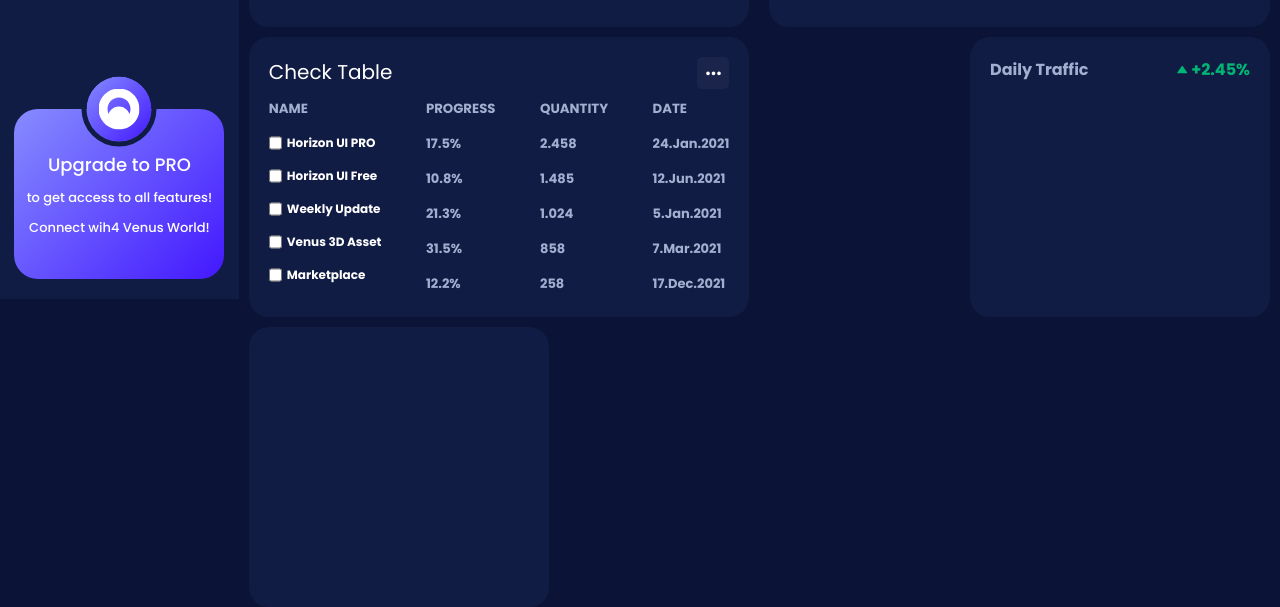
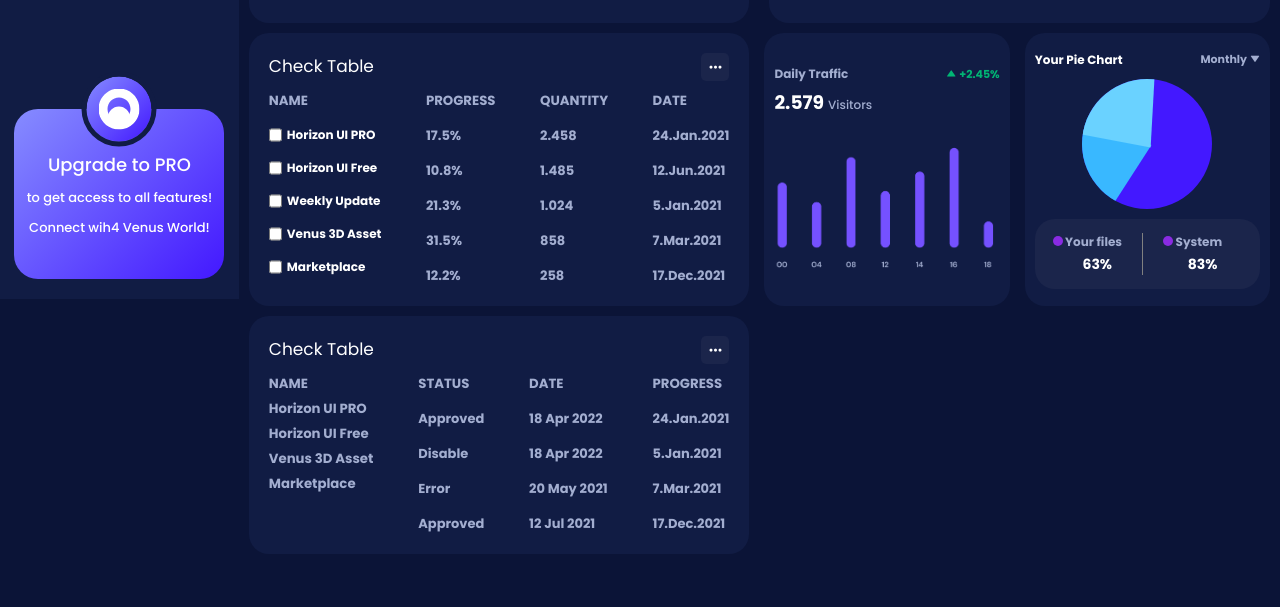
Before and after one commit to Fuadmikayil/HORIZON, a plain HTML site: page index.html in a window 1280 px wide. Shown: the part 500-1107 px from the top of the page. After the commit the page ends 1054 px from the top, so only its background shows below. Drawn offline with nearby package versions, Linux system fonts and the light colour scheme.

Commit message:
traffic bar add

```diff
--- a/index.html
+++ b/index.html
@@ -102,7 +102,9 @@
                         <div class="dashboard_text">
                             <div class="dashboard_input">
                                 <input type="month" id="month" class="month">
-                                <label for="month"> <h5> The is monh</h5></label>
+                                <label for="month">
+                                    <h5> The is monh</h5>
+                                </label>
                             </div>
                             <h2>$37.5K</h2>
                             <h4 class="Total_text">Total Spent <span><i class='bx bxs-up-arrow'></i> +2.45%</span></h4>
@@ -188,10 +190,84 @@
                         <h4>Daily Traffic</h4>
                         <h5><i class='bx bxs-up-arrow'></i>+2.45%</h5>
                     </div>
+                    <h3>2.579 <span>Visitors</span></h3>
+                    <img src="./images/Traffic.png" alt="">
                 </div>
                 <div class="traffic">
+                    <div class="traffic_text">
+                        <h4 class="Chart">Your Pie Chart</h4>
+                        <h6>Monthly<i class='bx bxs-down-arrow'></i></h6>
+                    </div>
+                    <div class="circle">
+                        <div class="square">
 
+                        </div>
+                        <div class="square r2">
+
+                        </div>
+
+                    </div>
+                    <div class="staticbar">
+                        <div class="staticbar_text line">
+                            <h2>
+                                <div class="minicricle"></div> Your files
+                            </h2>
+                            <h3>63%</h3>
+                        </div>
+                        <div class="staticbar_text">
+                            <h2>
+                                <div class="minicricle"></div> System
+                            </h2>
+                            <h3>83%</h3>
+                        </div>
+                    </div>
                 </div>
+                </div>
+                <div class="dashboard ">
+                    <div class="revenue_text">
+                        <h2>Check Table</h2>
+                        <i class='bx bx-dots-horizontal-rounded'></i>
+                    </div>
+
+                    <div class="checktable_wapper">
+                        <div class="checktable">
+                            <h5>
+                                NAME
+                            </h5>
+                            <h5>Horizon UI PRO</h5>
+                            <h5>Horizon UI Free</h5>
+                            <h5>Venus 3D Asset</h5>
+                            <h5>Marketplace</h5>
+                        </div>
+                        <div class="checktable">
+                            <h5>
+                                STATUS
+                            </h5>
+                            <h6>Approved</h6>
+                            <h6>Disable</h6>
+                            <h6>Error</h6>
+                            <h6>Approved</h6>
+                        </div>
+                        <div class="checktable">
+                            <h5>
+                                DATE
+                            </h5>
+                            <h6>18 Apr 2022</h6>
+                            <h6>18 Apr 2022</h6>
+                            <h6>20 May 2021</h6>
+                            <h6>12 Jul 2021</h6>
+                        </div>
+                        <div class="checktable">
+                            <h5>
+                                PROGRESS
+                            </h5>
+                            <h6>24.Jan.2021</h6>
+                            <h6>5.Jan.2021</h6>
+                            <h6>7.Mar.2021</h6>
+                            <h6>17.Dec.2021</h6>
+                        </div>
+
+                    </div>
                 </div>
             </section>
         </section>
--- a/style.css
+++ b/style.css
@@ -180,7 +180,7 @@
 
 .header_main>.hiro>.dashboard_div {
   width: 195px;
-  padding: 10px ;
+  padding: 10px;
   border-radius: 23px;
   background: rgba(17, 28, 68, 1);
   display: flex;
@@ -190,66 +190,75 @@
 
 }
 
-.header_main>.hiro>.dashboard_div>i{
+.header_main>.hiro>.dashboard_div>i {
   color: white;
   font-size: 25px;
   background-color: rgb(27, 37, 75);
   padding: 10px;
   border-radius: 50%;
 }
-.header_main>.hiro>.dashboard_div>.dashboard_text>h5{
+
+.header_main>.hiro>.dashboard_div>.dashboard_text>h5 {
   font-weight: 500;
   font-size: 11px;
   color: rgba(163, 174, 208, 1);
 }
-.header_main>.hiro>.dashboard_div>.dashboard_text>h3{
+
+.header_main>.hiro>.dashboard_div>.dashboard_text>h3 {
   font-weight: 700;
   color: rgb(255, 255, 255);
 }
-.header_main>.hiro>.dashboard_div>.dashboard_text>h4{
+
+.header_main>.hiro>.dashboard_div>.dashboard_text>h4 {
   font-weight: 500;
   font-size: 10px;
   color: rgba(163, 174, 208, 1);
 }
-.header_main>.hiro>.dashboard_div>.dashboard_text>h4>span{
-  color:  rgba(1, 181, 116, 1);
+
+.header_main>.hiro>.dashboard_div>.dashboard_text>h4>span {
+  color: rgba(1, 181, 116, 1);
   padding-right: 3px;
 
 }
-.header_main>.hiro>.dashboard_div>img{
+
+.header_main>.hiro>.dashboard_div>img {
   width: 40px;
   height: 40px;
   object-fit: cover;
   margin-left: 5px;
 }
-.header_main>.Total{
+
+.header_main>.Total {
   display: flex;
   justify-content: space-between;
   flex-wrap: wrap;
   gap: 10px;
   width: 100%;
 }
-.header_main>.Total>.dashboard{
+
+.header_main>.Total>.dashboard {
   width: calc(100% / 2 - 10px);
   background: rgba(17, 28, 68, 1);
   border-radius: 20px;
   padding: 20px;
 }
-.header_main>.Total>.dashboard>.dashboard_wrapper{
+
+.header_main>.Total>.dashboard>.dashboard_wrapper {
   display: flex;
   align-items: end;
   width: 100%;
   justify-content: space-between;
 }
-.header_main>.Total>.dashboard>.dashboard_wrapper>img{
+
+.header_main>.Total>.dashboard>.dashboard_wrapper>img {
   width: 65%;
   height: 100%;
   object-fit: cover;
 }
-.header_main>.Total>.dashboard>.dashboard_wrapper>.dashboard_text{
 
-}
-.header_main>.Total>.dashboard>.dashboard_wrapper>.dashboard_text>.dashboard_input{
+
+
+.header_main>.Total>.dashboard>.dashboard_wrapper>.dashboard_text>.dashboard_input {
   background-color: rgba(27, 37, 75, 1);
   color: white;
   display: flex;
@@ -258,30 +267,35 @@
   align-items: center;
   border-radius: 7px;
 }
-.header_main>.Total>.dashboard>.dashboard_wrapper>.dashboard_text>.dashboard_input>.month{
+
+.header_main>.Total>.dashboard>.dashboard_wrapper>.dashboard_text>.dashboard_input>.month {
   width: 21px;
-  font-size: 20px;
+  font-size: 18px;
   background-color: transparent;
   color: white;
 }
-.header_main>.Total>.dashboard>.dashboard_wrapper>.dashboard_text>h2{
+
+.header_main>.Total>.dashboard>.dashboard_wrapper>.dashboard_text>h2 {
   color: white;
   padding-top: 20px;
 }
 
-.header_main>.Total>.dashboard>.dashboard_wrapper>.dashboard_text>.Total_text{
+.header_main>.Total>.dashboard>.dashboard_wrapper>.dashboard_text>.Total_text {
   color: rgba(163, 174, 208, 1);
   font-weight: 500;
 
 }
-.header_main>.Total>.dashboard>.dashboard_wrapper>.dashboard_text>.Total_text>span{
+
+.header_main>.Total>.dashboard>.dashboard_wrapper>.dashboard_text>.Total_text>span {
   color: rgba(1, 181, 116, 1);
   padding-left: 3px;
 }
-.header_main>.Total>.dashboard>.dashboard_wrapper>.dashboard_text>.Total_text>span>i{
+
+.header_main>.Total>.dashboard>.dashboard_wrapper>.dashboard_text>.Total_text>span>i {
   font-size: 13px;
 }
-.header_main>.Total>.dashboard>.dashboard_wrapper>.dashboard_text>.track{
+
+.header_main>.Total>.dashboard>.dashboard_wrapper>.dashboard_text>.track {
   color: rgba(1, 181, 116, 1);
   font-size: 20px;
   padding-top: 15px;
@@ -291,105 +305,215 @@
   gap: 5px;
   font-weight: 500;
 }
-.header_main>.Total>.dashboard>.dashboard_wrapper>.dashboard_text>.track>i{
-  font-size: 20px;
+
+.header_main>.Total>.dashboard>.dashboard_wrapper>.dashboard_text>.track>i {
+  font-size: 18px;
   color: white;
-  background-color:  rgba(1, 181, 116, 1);
+  background-color: rgba(1, 181, 116, 1);
   border-radius: 50%;
   padding: 2px;
 }
 
 /*Revenue Text Start*/
-.header_main>.Total>.dashboard>.revenue_text{
+.header_main>.Total>.dashboard>.revenue_text {
   display: flex;
   justify-content: space-between;
   gap: 20px;
 }
-.header_main>.Total>.dashboard>.revenue_text>h2{
+
+.header_main>.Total>.dashboard>.revenue_text>h2 {
   color: white;
   font-weight: 400;
-  font-size: 20px;
+  font-size: 17px;
 }
-.header_main>.Total>.dashboard>.revenue_text>i{
+
+.header_main>.Total>.dashboard>.revenue_text>i {
   color: white;
   font-weight: 400;
-  font-size: 22px;
+  font-size: 18px;
   background-color: rgba(27, 37, 75, 1);
   padding: 5px;
   border-radius: 5px;
   cursor: pointer;
 }
+
 /*Revenue Text End*/
 
-.header_main>.Total>.dashboard>.revenue_img{
+.header_main>.Total>.dashboard>.revenue_img {
   width: 100%;
   object-fit: cover;
   height: 160px;
 }
 
 /*checktable Start*/
-.header_main>.Total>.dashboard>.checktable_wapper{
+.header_main>.Total>.dashboard>.checktable_wapper {
   display: flex;
   gap: 4px;
   justify-content: space-between;
   flex-wrap: wrap;
   margin-top: 10px;
 }
+
 .header_main>.Total>.dashboard>.checktable_wapper>.checktable {
   display: flex;
   flex-direction: column;
   gap: 5px;
 }
 
-.header_main>.Total>.dashboard>.checktable_wapper>.checktable>h5{
-  color:rgba(163, 174, 208, 1);
+.header_main>.Total>.dashboard>.checktable_wapper>.checktable>h5 {
+  color: rgba(163, 174, 208, 1);
   display: inline-block;
   align-items: start;
 }
-.header_main>.Total>.dashboard>.checktable_wapper>.checktable>h6{
-  color:rgba(163, 174, 208, 1);
+
+.header_main>.Total>.dashboard>.checktable_wapper>.checktable>h6 {
+  color: rgba(163, 174, 208, 1);
   margin-top: 10px;
   font-size: 13px;
 }
-.header_main>.Total>.dashboard>.checktable_wapper>.checktable>label{
+
+.header_main>.Total>.dashboard>.checktable_wapper>.checktable>label {
   display: flex;
   gap: 5px;
   margin-top: 10px;
 }
 
-.header_main>.Total>.dashboard>.checktable_wapper>.checktable>label>h5{
+.header_main>.Total>.dashboard>.checktable_wapper>.checktable>label>h5 {
   color: white;
   font-size: 12px;
 
 }
+
 /*checktable End*/
 /*traffic Start*/
-.header_main>.Total>.dashboard>.Traffic{
+.header_main>.Total>.traffic {
+  width: calc(50% / 2 - 10px );
+  background-color: rgb(17, 28, 68);
+  border-radius: 20px;
+  padding: 10px;
+  display: flex;
+  gap: 5px;
+  flex-direction: column;
+  justify-content: center;
+}
+
+.header_main>.Total>.traffic>.traffic_text {
+  display: flex;
+  justify-content: space-between;
+  align-items: center;
 
 }
-.header_main>.Total>.traffic{
-  width: 300px;
-  height: 280px;
-  background-color: rgb(17, 28, 68);
-  border-radius: 20px;
-  padding: 20px;
+
+.header_main>.Total>.traffic>.traffic_text>h4 {
+  color: rgba(163, 174, 208, 1);
+  font-size: 12px;
 }
-.header_main>.Total>.traffic>.traffic_text{
-  display: flex;
-  justify-content: space-between;
+
+.header_main>.Total>.traffic>.traffic_text>h5 {
+  color: rgba(1, 181, 116, 1);
+  font-size: 11px;
+}
+
+.header_main>.Total>.traffic>.traffic_text>h5>i {
+  font-size: 10px;
+  margin-right: 3px;
+}
+
+.header_main>.Total>.traffic>h3 {
+  color: white;
+}
+
+.header_main>.Total>.traffic>h3>span {
+  color: rgba(163, 174, 208, 1);
+  font-size: 12px;
+  font-weight: 500;
+}
+
+.header_main>.Total>.traffic>img {
+  width: 100%;
+  margin-top: 20px;
+}
+
+.header_main>.Total>.traffic>.traffic_text>.Chart {
+  color: white;
+  font-size: 12px;
+
 
 }
-.header_main>.Total>.traffic>.traffic_text>h4{
-  color:  rgba(163, 174, 208, 1);
-  font-size: 16px;
+
+.header_main>.Total>.traffic>.traffic_text>h6 {
+  font-size: 11px;
+  color: rgba(163, 174, 208, 1);
 }
-.header_main>.Total>.traffic>.traffic_text>h5{
-  color: rgba(1, 181, 116, 1);
-  font-size: 16px;
+.header_main>.Total>.traffic>.traffic_text>h6>i{
+  font-size: 10px;
+  margin-left: 3px;
+  cursor: pointer;
 }
-.header_main>.Total>.traffic>.traffic_text>h5>i{
+.header_main>.Total>.traffic>.circle{
+  width: 130px;
+  height: 130px;
+  border-radius: 50%;
+  background-color: #4318FF;
+  margin: 5px auto;
+  overflow: hidden;
+  position: relative;
+}
+.header_main>.Total>.traffic>.circle>.square{
+  width: 0;
+  height: 0;
+  border-left: 70px solid transparent;
+  border-right: 70px solid transparent;
+  border-bottom: 80px solid rgba(106, 210, 255, 1);
+  position: absolute;
+  top: -2%;
+  left: -20%;
+  transform: rotate(142deg);
+  z-index: 5;
+}
+.header_main>.Total>.traffic>.circle>.r2{
+  border-bottom-color: rgba(57, 184, 255, 1);
+  top:  29%;
+  left: -30%;
+  transform: rotate(74deg);
+  z-index: 3;
+}
+.header_main>.Total>.traffic>.staticbar{
+  width: 100%;
+  border-radius: 20px;
+  height: 70px;
+  background-color: rgb(27, 37, 75);
+  display: flex;
+  align-items: center;
+  justify-content: center;
+  gap: 20px;
+}
+.header_main>.Total>.traffic>.staticbar>.staticbar_text{
+  display: flex;
+  flex-direction: column;
+  align-items: center;
+  gap: 3px;
+}
+.header_main>.Total>.traffic>.staticbar>.staticbar_text>h2{
   font-size: 12px;
-  margin-right: 3px;
+  color: rgba(163, 174, 208, 1);
+  margin-right: 20px;
+
+}
+.header_main>.Total>.traffic>.staticbar>.staticbar_text>h2>.minicricle{
+  width: 10px;
+  height: 10px;
+  display: inline-block;
+  border-radius: 50%;
+  background-color: blueviolet;
+
+}
+.header_main>.Total>.traffic>.staticbar>.staticbar_text>h3{
+  color: white;
+  font-size: 14px;
+}
+.header_main>.Total>.traffic>.staticbar>.line{
+  border-right: 1px solid gray;
 }
 /*traffic End*/
 /*Header Main End*/
```
